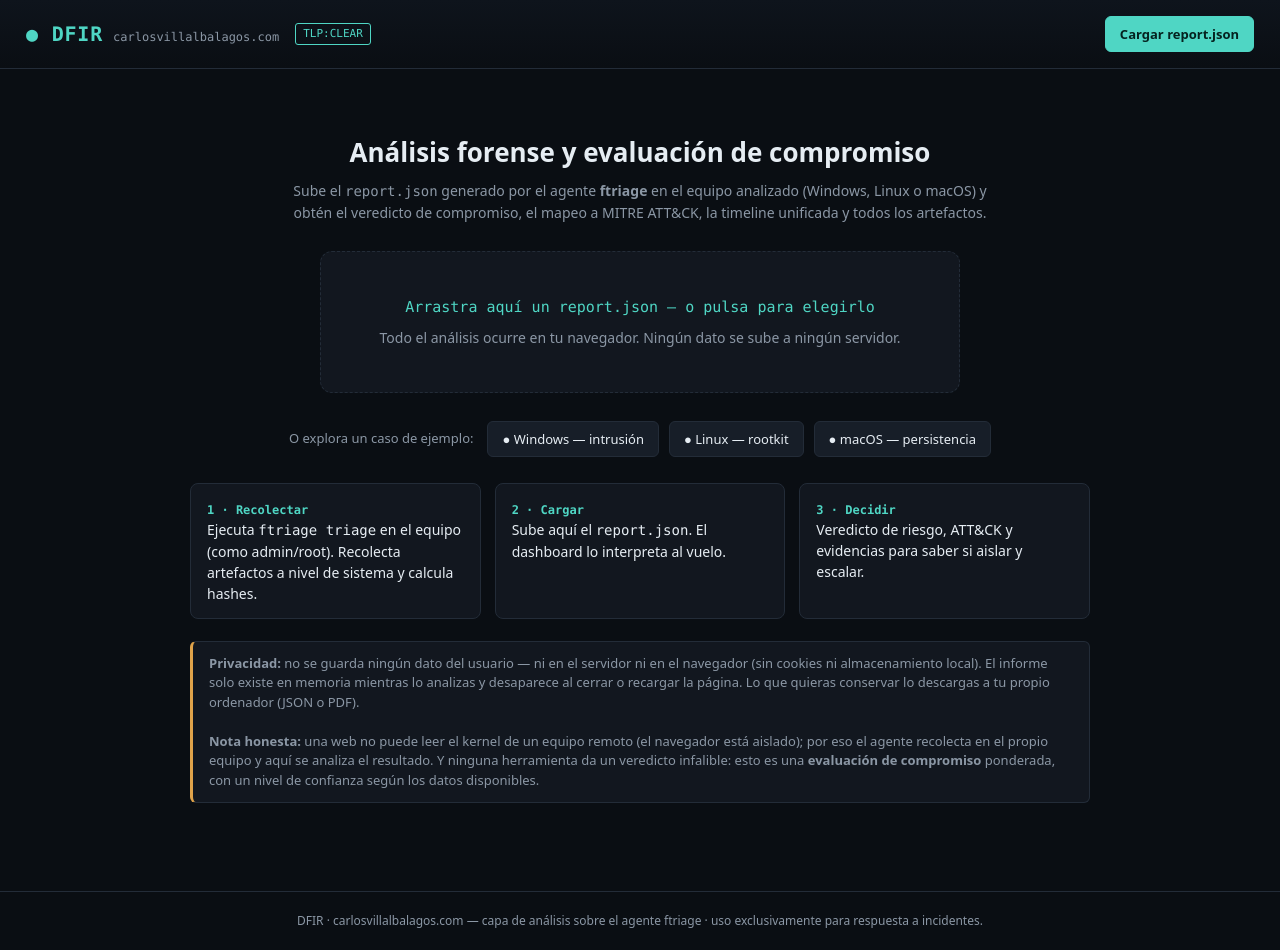
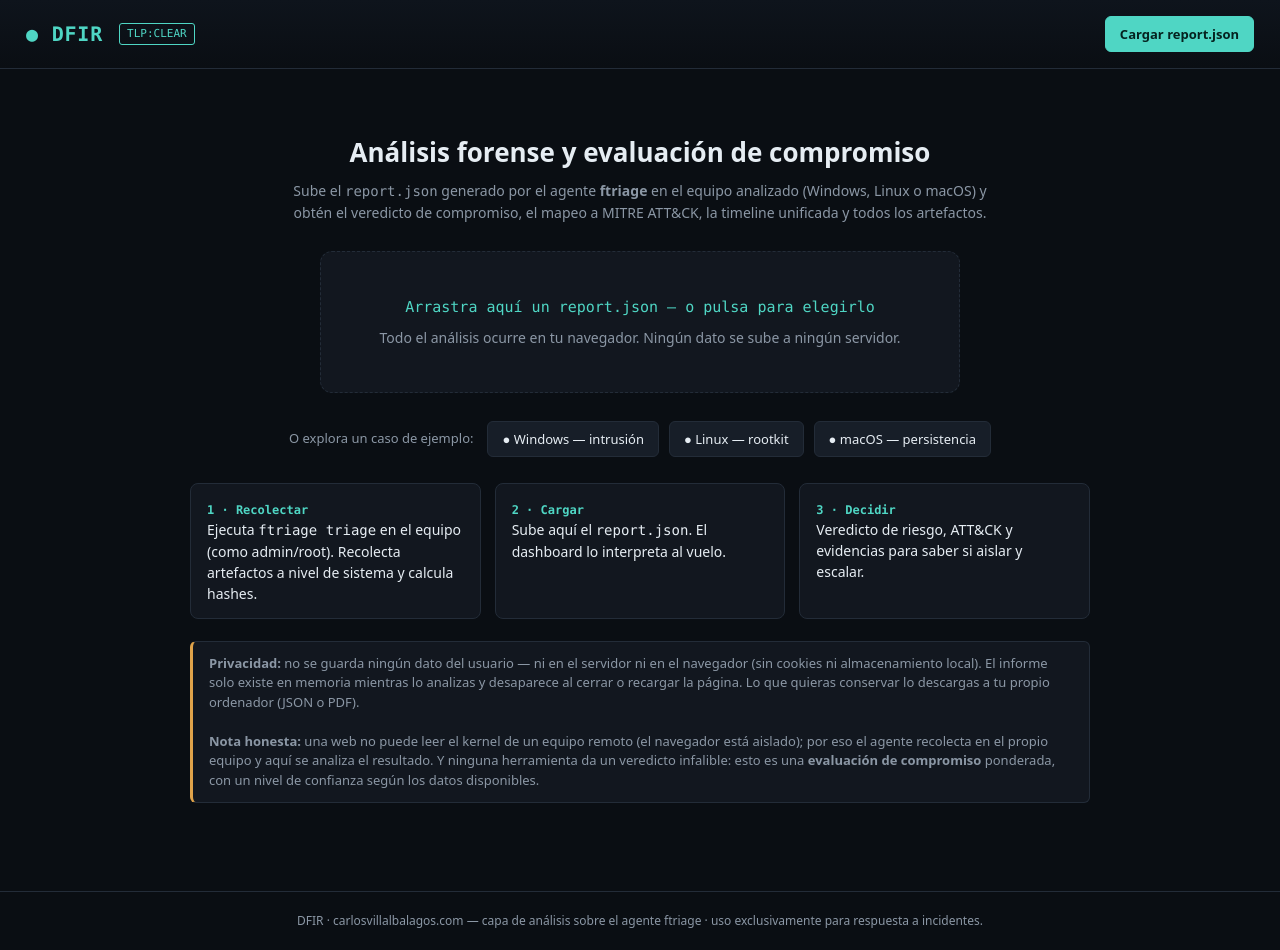
Before and after one commit to BlueShield-Ch4rl13/FtriageDFIR, a plain HTML site: page index.html in a window 1280 px wide. Drawn offline with Linux system fonts and the light colour scheme.

Commit message:
Change page title and update brand section

```diff
--- a/index.html
+++ b/index.html
@@ -2,7 +2,7 @@
 <html lang="es"><head>
 <meta charset="utf-8"><meta name="viewport" content="width=device-width,initial-scale=1">
 <link rel="icon" type="image/x-icon" href="casos/huella-dactilar.png">
-<title>DFIR · carlosvillalbalagos.com</title>
+<title>DFIR · BlueShield-Ch4rl13</title>
 <style>
 :root{
   --bg:#0A0E13; --panel:#12171F; --panel2:#171E28; --line:#232C38;
@@ -118,7 +118,7 @@ footer{color:var(--muted);font-size:12px;padding:20px 26px;border-top:1px solid
 </style></head>
 <body>
 <header>
-  <div class="brand"><span class="logo">&#9679; DFIR</span><span class="sub">carlosvillalbalagos.com</span></div>
+  <div class="brand"><span class="logo">&#9679; DFIR</span></div>
   <span class="tlp">TLP:CLEAR</span>
   <span class="sp"></span>
   <button class="btn hidden" id="btn-back" onclick="backToLanding()">&larr; Nuevo an&aacute;lisis</button>
```
